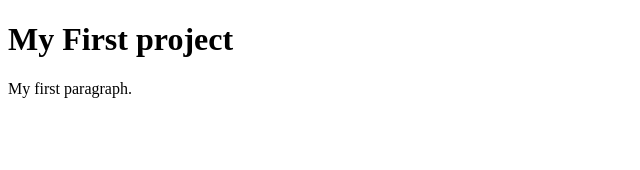
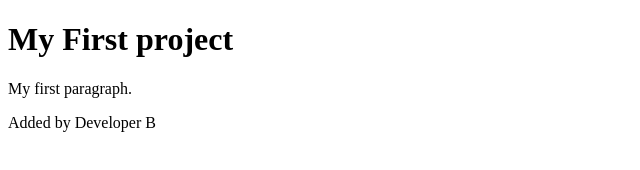
Before and after one commit to robintyagi27/portfolio-project, a plain HTML site: page index.html in a window 1280 px wide. Shown: the whole page, without its empty margins (0-640 px from the left). Drawn offline with Linux system fonts and the light colour scheme.

Commit message:
Update index.html

```diff
--- a/index.html
+++ b/index.html
@@ -4,6 +4,7 @@
 
 <h1>My First project</h1>
 <p>My first paragraph.</p>
+<p>Added by Developer B</p>
 
 </body>
 </html>
```
